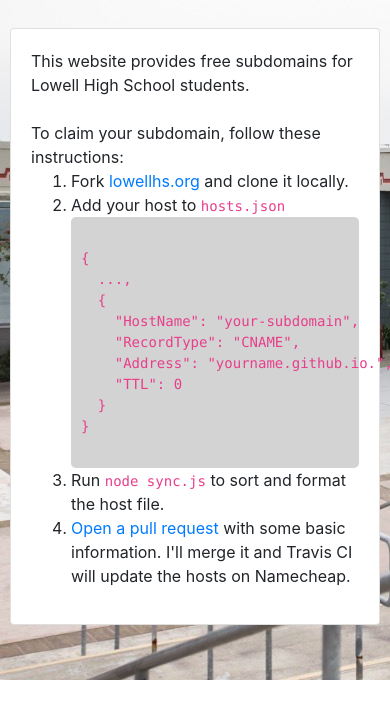
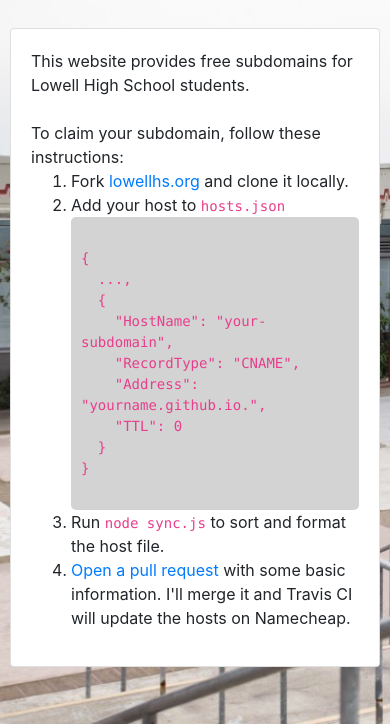
Before and after one commit to kaijchang/claim.lowellhs.org, a website: page docs/index.html in a window 390 px wide. Shown: the part 120-844 px from the top of the page. Drawn offline with nearby package versions, Linux system fonts and the light colour scheme.

Commit message:
fix: try to fix wrap and mobile background

```diff
--- a/docs/styles/index.css
+++ b/docs/styles/index.css
@@ -1,5 +1,6 @@
 body {
     background: url("../images/lowell.jpg") no-repeat;
+    background-size: cover;
 }
 
 .header {
@@ -10,8 +11,10 @@ body {
     background: lightgray;
     border-radius: 5px;
     padding: 10px;
-    display: block;
-    white-space: pre;
+    display: inline-block;
+    white-space: pre-wrap;
+    word-wrap: break-word;
+    max-width: 100%;
 }
 
 .card {
```
